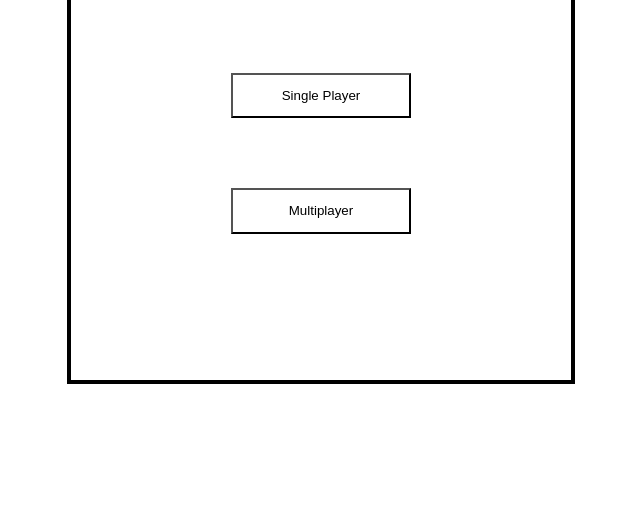
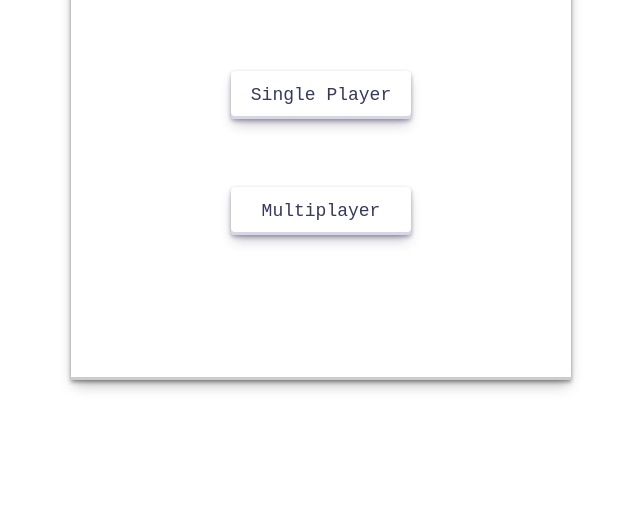
Before and after one commit to Donna-Smee/TicTacToe, a website: page dist/index.html in a window 1280 px wide. Shown: the part 270-800 px from the top of the page, without its empty margins (319-959 px from the left). Drawn offline with Linux system fonts and the light colour scheme.

Commit message:
Added final styling, removed unnecessary files

```diff
--- a/dist/css/main.css
+++ b/dist/css/main.css
@@ -1,6 +1,57 @@
+/* CSS */
+/* FROM: https://getcssscan.com/css-buttons-examples*/
+.button-30 {
+  align-items: center;
+  -webkit-appearance: none;
+     -moz-appearance: none;
+          appearance: none;
+  background-color: #FCFCFD;
+  border-radius: 4px;
+  border-width: 0;
+  box-shadow: rgba(45, 35, 66, 0.4) 0 2px 4px, rgba(45, 35, 66, 0.3) 0 7px 13px -3px, #D6D6E7 0 -3px 0 inset;
+  box-sizing: border-box;
+  color: #36395A;
+  cursor: pointer;
+  display: inline-flex;
+  font-family: "JetBrains Mono", monospace;
+  height: 48px;
+  justify-content: center;
+  line-height: 1;
+  list-style: none;
+  overflow: hidden;
+  padding-left: 16px;
+  padding-right: 16px;
+  position: relative;
+  text-align: left;
+  text-decoration: none;
+  transition: box-shadow 0.15s, transform 0.15s;
+  -moz-user-select: none;
+       user-select: none;
+  -webkit-user-select: none;
+  touch-action: manipulation;
+  white-space: nowrap;
+  will-change: box-shadow, transform;
+  font-size: 18px;
+}
+
+.button-30:focus {
+  box-shadow: #D6D6E7 0 0 0 1.5px inset, rgba(45, 35, 66, 0.4) 0 2px 4px, rgba(45, 35, 66, 0.3) 0 7px 13px -3px, #D6D6E7 0 -3px 0 inset;
+}
+
+.button-30:hover {
+  box-shadow: rgba(45, 35, 66, 0.4) 0 4px 8px, rgba(45, 35, 66, 0.3) 0 7px 13px -3px, #D6D6E7 0 -3px 0 inset;
+  transform: translateY(-2px);
+}
+
+.button-30:active {
+  box-shadow: #D6D6E7 0 3px 7px inset;
+  transform: translateY(2px);
+}
+
 * {
   padding: 0;
   margin: 0;
+  font-family: "JetBrains Mono", monospace;
 }
 
 body, html {
@@ -18,10 +69,10 @@ body {
   justify-content: center;
   align-items: center;
   flex-direction: column;
-  border: 0.3em solid black;
   width: 500px;
   height: 500px;
   position: relative;
+  box-shadow: rgba(0, 0, 0, 0.4) 0px 2px 4px, rgba(0, 0, 0, 0.3) 0px 7px 13px -3px, rgba(0, 0, 0, 0.2) 0px -3px 0px inset;
 }
 #game-container #nav-button-container {
   position: absolute;
@@ -112,4 +163,6 @@ body {
 }
 .icon:hover {
   cursor: pointer;
+  transform: scale(1.3);
+  transition-duration: 200ms;
 }/*# sourceMappingURL=main.css.map */
--- a/dist/index.html
+++ b/dist/index.html
@@ -23,17 +23,17 @@
                 <i class="fa fa-home icon" id="home-button"></i>
                 <i class="material-icons icon" id="play-again-button">refresh</i>
             </div>
-            <h1 id="title">TIC TAC TOE</h1>
+            <h1 id="title">-- TIC TAC TOE --</h1>
             <div id="start-screen">
-                <button id="single-button" value="single" class="not-clickable">Single Player</button>
-                <button id="multi-button" value="multiplayer">Multiplayer</button>
+                <button id="single-button" value="single" class="button-30">Single Player</button>
+                <button id="multi-button" value="multiplayer" class="button-30">Multiplayer</button>
             </div>
 
             <div id="chooseXO-screen">
                 <h3>Choose X or O</h3>
                 <div id="XO-choice-buttons">
-                    <button value="X" class="XO-button">X</button>
-                    <button value="O" class="XO-button">O</button>
+                    <button value="X" class="XO-button button-30">X</button>
+                    <button value="O" class="XO-button button-30">O</button>
                 </div>
 
             </div>
--- a/dist/scss/_buttons.scss
+++ b/dist/scss/_buttons.scss
@@ -4,7 +4,58 @@
     background-color: white;
     width: 60%;
 
+
     &:hover {
         cursor: pointer;
     }
 }
+
+
+//<button class="button-30" role="button">Button 30</button>
+
+/* CSS */
+/* FROM: https://getcssscan.com/css-buttons-examples*/
+.button-30 {
+  align-items: center;
+  appearance: none;
+  background-color: #FCFCFD;
+  border-radius: 4px;
+  border-width: 0;
+  box-shadow: rgba(45, 35, 66, 0.4) 0 2px 4px,rgba(45, 35, 66, 0.3) 0 7px 13px -3px,#D6D6E7 0 -3px 0 inset;
+  box-sizing: border-box;
+  color: #36395A;
+  cursor: pointer;
+  display: inline-flex;
+  font-family: "JetBrains Mono",monospace;
+  height: 48px;
+  justify-content: center;
+  line-height: 1;
+  list-style: none;
+  overflow: hidden;
+  padding-left: 16px;
+  padding-right: 16px;
+  position: relative;
+  text-align: left;
+  text-decoration: none;
+  transition: box-shadow .15s,transform .15s;
+  user-select: none;
+  -webkit-user-select: none;
+  touch-action: manipulation;
+  white-space: nowrap;
+  will-change: box-shadow,transform;
+  font-size: 18px;
+}
+
+.button-30:focus {
+  box-shadow: #D6D6E7 0 0 0 1.5px inset, rgba(45, 35, 66, 0.4) 0 2px 4px, rgba(45, 35, 66, 0.3) 0 7px 13px -3px, #D6D6E7 0 -3px 0 inset;
+}
+
+.button-30:hover {
+  box-shadow: rgba(45, 35, 66, 0.4) 0 4px 8px, rgba(45, 35, 66, 0.3) 0 7px 13px -3px, #D6D6E7 0 -3px 0 inset;
+  transform: translateY(-2px);
+}
+
+.button-30:active {
+  box-shadow: #D6D6E7 0 3px 7px inset;
+  transform: translateY(2px);
+}
--- a/dist/scss/main.scss
+++ b/dist/scss/main.scss
@@ -11,6 +11,7 @@
 * {
     padding: 0;
     margin: 0;
+    font-family: "JetBrains Mono", monospace;
 
 }
 
@@ -27,10 +28,10 @@ body {
 #game-container {
     @include centered;
     flex-direction: column;
-    border: 0.3em solid black;
     width: $game-container-width;
     height: $game-container-height;
     position: relative;
+    box-shadow: rgba(0, 0, 0, 0.4) 0px 2px 4px, rgba(0, 0, 0, 0.3) 0px 7px 13px -3px, rgba(0, 0, 0, 0.2) 0px -3px 0px inset;
 
     #nav-button-container {
         position: absolute;
@@ -124,10 +125,15 @@ body {
     display: none;
 }
 
+
+
+
 .icon {
     font-size: 2em;
 
     &:hover {
         cursor: pointer;
+        transform: scale(1.3);
+        transition-duration: 200ms;
     }
 }
```
Also changed, not shown: 1 other file.
